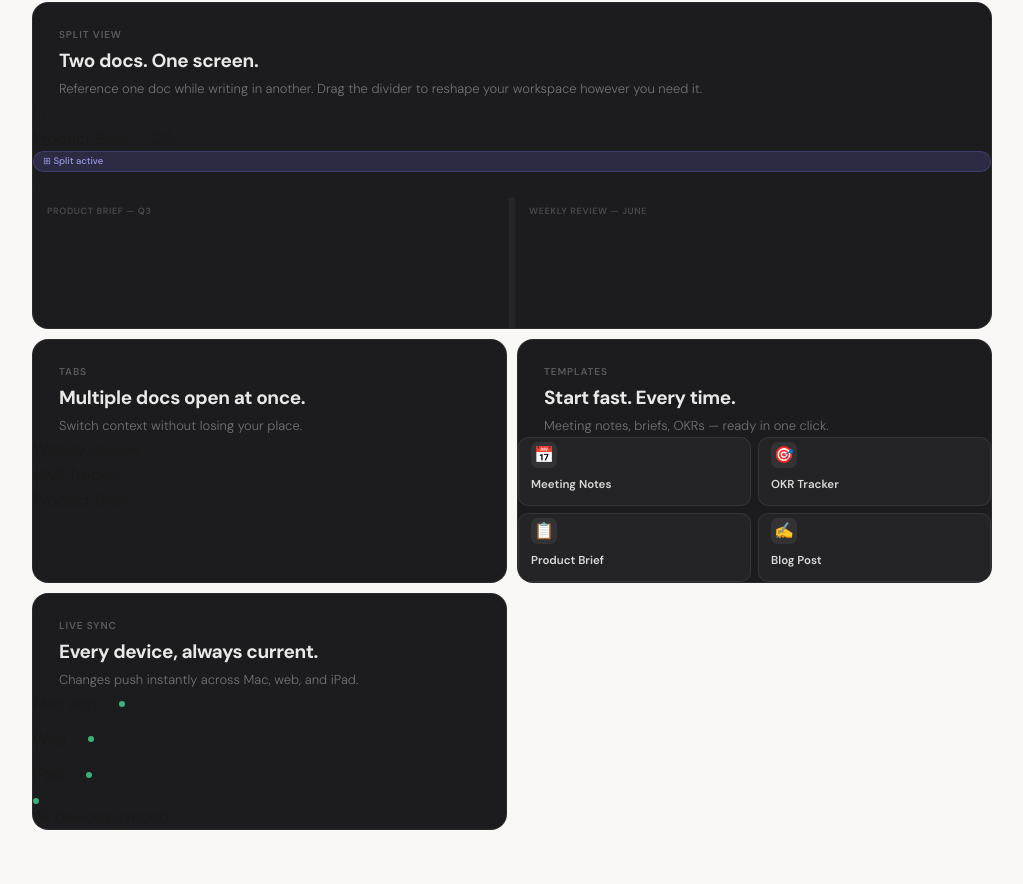
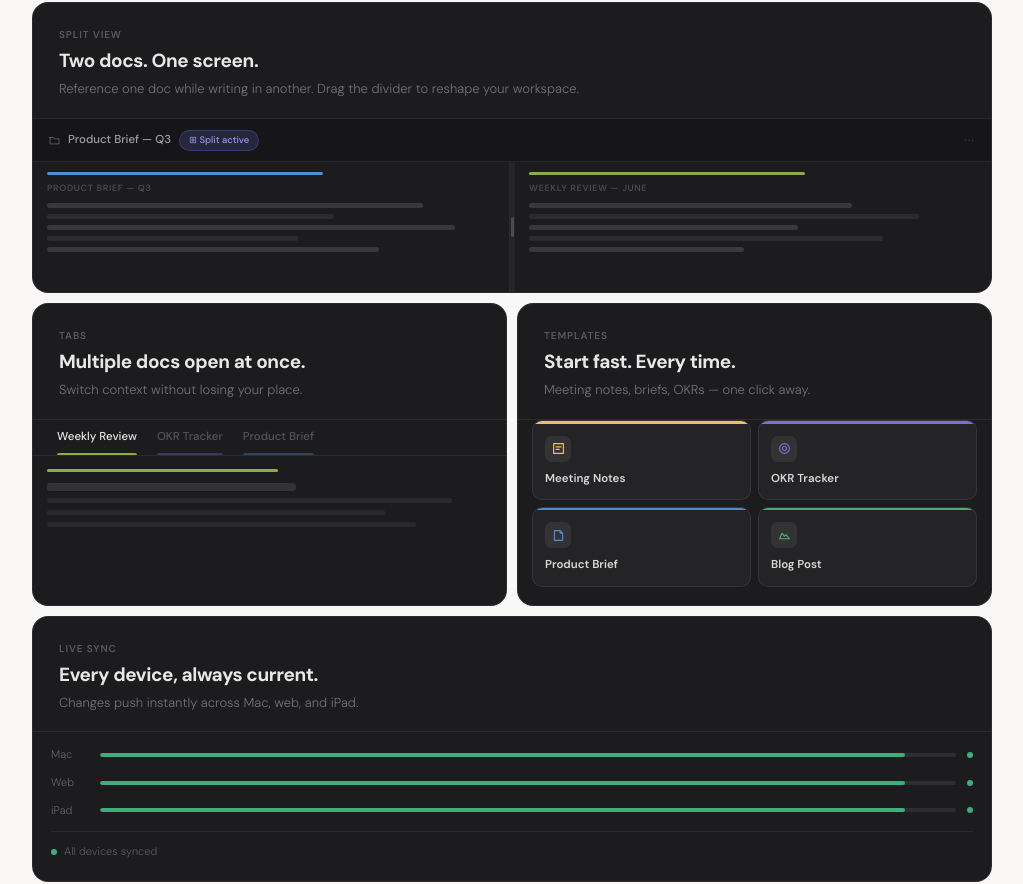
Before and after one commit to sillyledger/two-website, a Next.js app: page / in a window 1280 px wide. Shown: the part 1667-2551 px from the top of the page, without its empty margins (128-1151 px from the left). Built offline with nearby package versions, Linux system fonts and the light colour scheme.

Commit message:
Update features-bento.tsx

```diff
--- a/components/features-bento.tsx
+++ b/components/features-bento.tsx
@@ -3,104 +3,110 @@ export function FeaturesBento() {
     <section className="features-section" id="features">
       <div className="features-inner">
         <div className="section-eyebrow">Why TWO</div>
-        <h2>Built for how writers, founders, and small teams actually work in docs.</h2>
+        <h2>Built for how writers and founders actually work.</h2>
 
         <div className="bento-grid">
 
-          {/* ── SPLIT VIEW — hero card, full width ── */}
+          {/* SPLIT VIEW — full width hero */}
           <div className="bento-card bento-full">
             <div className="bento-text">
               <div className="bento-label">Split view</div>
               <div className="bento-title">Two docs. One screen.</div>
-              <div className="bento-desc">Reference one doc while writing in another. Drag the divider to reshape your workspace however you need it.</div>
+              <div className="bento-desc">Reference one doc while writing in another. Drag the divider to reshape your workspace.</div>
             </div>
-            <div className="bento-visual bento-split-preview">
-              {/* Topbar */}
-              <div className="sp-topbar">
-                <div className="sp-topbar-left">
-                  <div className="sp-folder-icon">
-                    <svg viewBox="0 0 16 16" width="12" height="12" fill="none" stroke="currentColor" strokeWidth="1.4" strokeLinecap="round" strokeLinejoin="round">
-                      <path d="M1.5 3.5h5l1.5 2H14.5v7.5h-13V3.5z"/>
-                    </svg>
-                  </div>
-                  <span className="sp-topbar-title">Product Brief — Q3</span>
+            <div className="sp-wrap">
+              <div className="sp-bar">
+                <div className="sp-bar-l">
+                  <svg viewBox="0 0 16 16" width="11" height="11" fill="none" stroke="rgba(255,255,255,0.28)" strokeWidth="1.4" strokeLinecap="round" strokeLinejoin="round">
+                    <path d="M1.5 3.5h5l1.5 2H14.5v7.5h-13V3.5z"/>
+                  </svg>
+                  <span className="sp-bar-title">Product Brief — Q3</span>
+                  <span className="sp-badge">⊞ Split active</span>
                 </div>
-                <div className="sp-topbar-right">
-                  <div className="sp-badge">⊞ Split active</div>
-                  <div className="sp-dots">···</div>
-                </div>
+                <span className="sp-menu">···</span>
               </div>
-              {/* Two panes */}
               <div className="sp-panes">
                 <div className="sp-pane">
+                  <div className="sp-pane-colorbar" style={{ background: '#4a8fd4' }} />
                   <div className="sp-pane-title">Product Brief — Q3</div>
                   <div className="sp-lines">
-                    <div className="sp-line sp-line--dark" style={{ width: '82%' }} />
-                    <div className="sp-line" style={{ width: '67%' }} />
-                    <div className="sp-line sp-line--dark" style={{ width: '90%' }} />
-                    <div className="sp-line" style={{ width: '55%' }} />
-                    <div className="sp-line sp-line--dark" style={{ width: '74%' }} />
-                    <div className="sp-line" style={{ width: '61%' }} />
+                    <div className="sl sl-hi" style={{ width: '84%' }} />
+                    <div className="sl" style={{ width: '64%' }} />
+                    <div className="sl sl-hi" style={{ width: '91%' }} />
+                    <div className="sl" style={{ width: '56%' }} />
+                    <div className="sl sl-hi" style={{ width: '74%' }} />
                   </div>
                 </div>
-                <div className="sp-divider">
-                  <div className="sp-divider-handle" />
-                </div>
+                <div className="sp-divider"><div className="sp-handle" /></div>
                 <div className="sp-pane">
+                  <div className="sp-pane-colorbar" style={{ background: '#8aad4a' }} />
                   <div className="sp-pane-title">Weekly Review — June</div>
                   <div className="sp-lines">
-                    <div className="sp-line sp-line--dark" style={{ width: '70%' }} />
-                    <div className="sp-line" style={{ width: '85%' }} />
-                    <div className="sp-line sp-line--dark" style={{ width: '60%' }} />
-                    <div className="sp-line" style={{ width: '78%' }} />
-                    <div className="sp-line sp-line--dark" style={{ width: '50%' }} />
-                    <div className="sp-line" style={{ width: '68%' }} />
+                    <div className="sl sl-hi" style={{ width: '72%' }} />
+                    <div className="sl" style={{ width: '87%' }} />
+                    <div className="sl sl-hi" style={{ width: '60%' }} />
+                    <div className="sl" style={{ width: '79%' }} />
+                    <div className="sl sl-hi" style={{ width: '48%' }} />
                   </div>
                 </div>
               </div>
             </div>
           </div>
 
-          {/* ── TABS — left of bottom row ── */}
+          {/* TABS */}
           <div className="bento-card bento-half">
             <div className="bento-text">
               <div className="bento-label">Tabs</div>
               <div className="bento-title">Multiple docs open at once.</div>
               <div className="bento-desc">Switch context without losing your place.</div>
             </div>
-            <div className="bento-visual bento-tabs-preview">
-              <div className="tp-tabs">
-                <div className="tp-tab tp-tab--active">Weekly Review</div>
-                <div className="tp-tab">OKR Tracker</div>
-                <div className="tp-tab">Product Brief</div>
+            <div className="tabs-wrap">
+              <div className="tab-row">
+                <div className="tab tab-on">
+                  <span>Weekly Review</span>
+                  <div className="tab-underline" style={{ background: '#8aad4a' }} />
+                </div>
+                <div className="tab">
+                  <span>OKR Tracker</span>
+                  <div className="tab-underline tab-underline--dim" style={{ background: '#7a6fd4' }} />
+                </div>
+                <div className="tab">
+                  <span>Product Brief</span>
+                  <div className="tab-underline tab-underline--dim" style={{ background: '#4a8fd4' }} />
+                </div>
               </div>
-              <div className="tp-body">
-                <div className="tp-heading" />
-                <div className="tp-line tp-line--wide" />
-                <div className="tp-line" style={{ width: '72%' }} />
-                <div className="tp-line tp-line--wide" />
-                <div className="tp-line" style={{ width: '55%' }} />
+              <div className="tab-body">
+                <div className="doc-colorbar" style={{ background: '#8aad4a', width: '52%' }} />
+                <div className="tl" style={{ width: '56%', height: '8px' }} />
+                <div className="tl-sm" style={{ width: '91%' }} />
+                <div className="tl-sm" style={{ width: '76%' }} />
+                <div className="tl-sm" style={{ width: '83%' }} />
               </div>
             </div>
           </div>
 
-          {/* ── TEMPLATES — right of bottom row ── */}
+          {/* TEMPLATES */}
           <div className="bento-card bento-half">
             <div className="bento-text">
               <div className="bento-label">Templates</div>
               <div className="bento-title">Start fast. Every time.</div>
-              <div className="bento-desc">Meeting notes, briefs, OKRs — ready in one click.</div>
+              <div className="bento-desc">Meeting notes, briefs, OKRs — one click away.</div>
             </div>
-            <div className="bento-visual bento-templates-preview">
+            <div className="tmpl-wrap">
               <div className="tmpl-grid">
                 {[
-                  { icon: '📅', name: 'Meeting Notes' },
-                  { icon: '🎯', name: 'OKR Tracker' },
-                  { icon: '📋', name: 'Product Brief' },
-                  { icon: '✍️', name: 'Blog Post' },
+                  { color: '#e8c06e', name: 'Meeting Notes', path: 'M2 2h12v12H2V2zM5 6h6M5 9h4' },
+                  { color: '#7a6fd4', name: 'OKR Tracker',   path: 'M8 2a6 6 0 100 12A6 6 0 008 2zm0 3.5a2.5 2.5 0 110 5 2.5 2.5 0 010-5z' },
+                  { color: '#4a8fd4', name: 'Product Brief',  path: 'M3 2h7l3 3v9H3V2zm7 0v3h3' },
+                  { color: '#4aad6e', name: 'Blog Post',      path: 'M2 12L5 5l3 4 2-2 4 5H2z' },
                 ].map((t) => (
                   <div key={t.name} className="tmpl-card">
-                    <div className="tmpl-icon">{t.icon}</div>
+                    <div className="tmpl-topline" style={{ background: t.color }} />
+                    <div className="tmpl-icon">
+                      <svg viewBox="0 0 16 16" width="13" height="13" fill="none" stroke={t.color} strokeWidth="1.4" strokeLinecap="round" strokeLinejoin="round">
+                        <path d={t.path} />
+                      </svg>
+                    </div>
                     <div className="tmpl-name">{t.name}</div>
                   </div>
                 ))}
@@ -108,28 +114,26 @@ export function FeaturesBento() {
             </div>
           </div>
 
-          {/* ── SYNC + EDITOR — stacked in right column ── */}
-          <div className="bento-card bento-side">
+          {/* LIVE SYNC — full width bottom */}
+          <div className="bento-card bento-full">
             <div className="bento-text">
               <div className="bento-label">Live sync</div>
               <div className="bento-title">Every device, always current.</div>
               <div className="bento-desc">Changes push instantly across Mac, web, and iPad.</div>
             </div>
-            <div className="bento-visual bento-sync-preview">
+            <div className="sync-wrap">
               {[
-                { label: 'Mac app', fill: 92 },
-                { label: 'Web', fill: 92 },
-                { label: 'iPad', fill: 92 },
+                { label: 'Mac' },
+                { label: 'Web' },
+                { label: 'iPad' },
               ].map((d) => (
                 <div key={d.label} className="sync-row">
-                  <span className="sync-label">{d.label}</span>
-                  <div className="sync-bar">
-                    <div className="sync-bar-fill" style={{ width: `${d.fill}%` }} />
-                  </div>
+                  <span className="sync-lbl">{d.label}</span>
+                  <div className="sync-track"><div className="sync-fill" style={{ width: '94%' }} /></div>
                   <div className="sync-dot" />
                 </div>
               ))}
-              <div className="sync-status">
+              <div className="sync-foot">
                 <div className="sync-dot" />
                 <span>All devices synced</span>
               </div>
```
